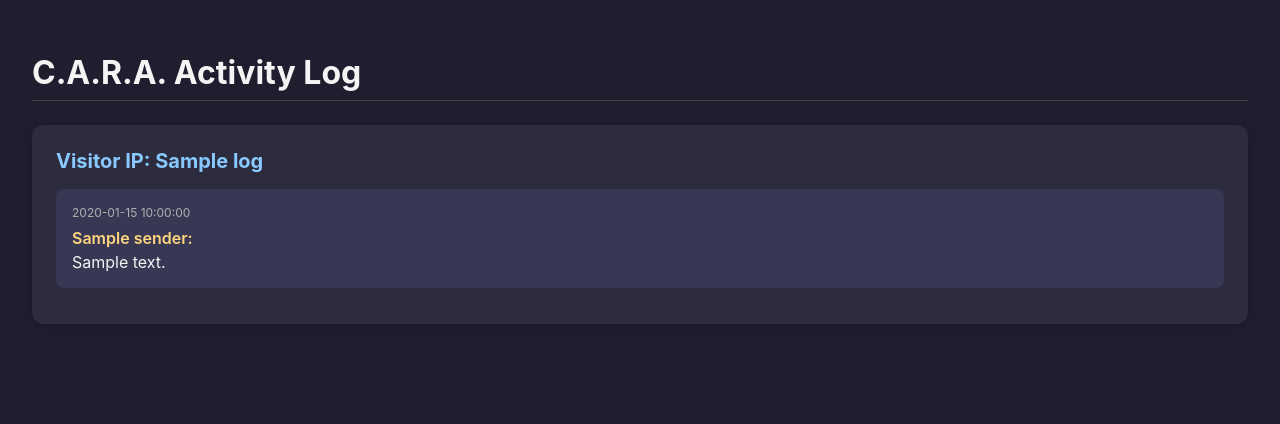
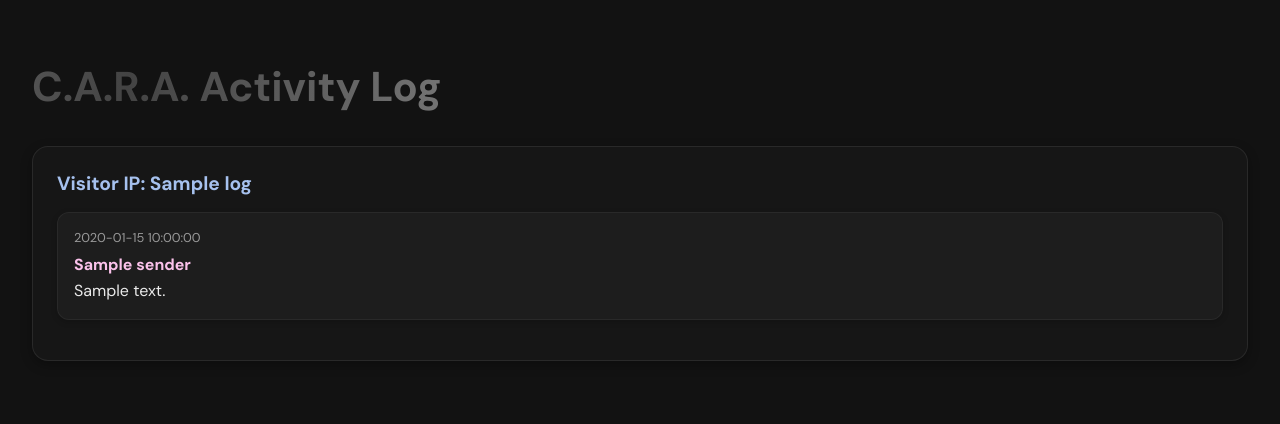
Before and after one commit to datawitchriv/cara-ai-chatbot, a Flask app: template templates/logs.html in a window 1280 px wide. Shown: the top 424 px of the page. Run offline with Flask 3, Linux system fonts and the light colour scheme; the template is opened without the code that fills it: most values are stand-ins (such as "Sample title", 1, 10 or a date in 2020).

Commit message:
Dashboard Restyle

```diff
--- a/templates/logs.html
+++ b/templates/logs.html
@@ -1,58 +1,78 @@
 <!DOCTYPE html>
 <html lang="en">
 <head>
-  <meta charset="UTF-8">
-  <meta name="viewport" content="width=device-width, initial-scale=1.0">
+  <meta charset="UTF-8" />
+  <meta name="viewport" content="width=device-width, initial-scale=1.0" />
   <title>C.A.R.A. Logs Dashboard</title>
+  <link href="https://fonts.googleapis.com/css2?family=Inter:wght@400;500;700&family=DM+Sans:wght@400;500;700&display=swap" rel="stylesheet">
   <style>
     body {
-      font-family: 'Inter', sans-serif;
-      background-color: #1e1e2f;
-      color: #f4f4f4;
+      margin: 0;
       padding: 2rem;
-      margin: 0;
+      font-family: 'DM Sans', 'Inter', sans-serif;
+      background-color: #121212;
+      color: #f1f1f1;
     }
     h1 {
-      font-size: 2rem;
-      margin-bottom: 1.5rem;
-      border-bottom: 1px solid #444;
-      padding-bottom: 0.5rem;
+      font-size: 2.6rem;
+      font-weight: 700;
+      margin-bottom: 2rem;
+      background: linear-gradient(90deg, #444, #fff, #444);
+      background-size: 200% 100%;
+      background-clip: text;
+      -webkit-background-clip: text;
+      color: transparent;
+      -webkit-text-fill-color: transparent;
+      animation: pulseEnergy 12s infinite ease-in-out;
+    }
+    @keyframes pulseEnergy {
+      0% { background-position: -200% 0; opacity: 0.8; }
+      50% { background-position: 200% 0; opacity: 1; }
+      100% { background-position: -200% 0; opacity: 0.8; }
     }
     .ip-section {
       margin-bottom: 2rem;
       padding: 1.5rem;
-      background-color: #2c2c3e;
-      border-radius: 12px;
-      box-shadow: 0 2px 8px rgba(0,0,0,0.2);
+      background: rgba(255, 255, 255, 0.02);
+      border-radius: 16px;
+      border: 1px solid rgba(255, 255, 255, 0.08);
+      box-shadow: 0 4px 12px rgba(0, 0, 0, 0.3);
     }
     .ip-header {
-      font-weight: bold;
-      font-size: 1.25rem;
-      color: #89c9ff;
+      font-weight: 600;
+      font-size: 1.2rem;
+      color: #a6c1ee;
       margin-bottom: 1rem;
     }
     .log-entry {
-      background-color: #383854;
+      background-color: rgba(255, 255, 255, 0.03);
       padding: 1rem;
-      border-radius: 8px;
-      margin-bottom: 0.75rem;
-      transition: background-color 0.3s;
-    }
-    .log-entry:hover {
-      background-color: #444466;
+      border-radius: 12px;
+      margin-bottom: 1rem;
+      border: 1px solid rgba(255, 255, 255, 0.05);
+      box-shadow: 0 2px 6px rgba(0, 0, 0, 0.2);
     }
     .timestamp {
+      font-size: 0.8rem;
+      color: #999;
+      margin-bottom: 0.5rem;
       display: block;
-      font-size: 0.75rem;
-      color: #b0b0b0;
-      margin-bottom: 0.5rem;
     }
     .sender {
-      font-weight: 600;
-      color: #ffd580;
+      font-weight: 700;
+      font-size: 1rem;
+      color: #fbc2eb;
     }
     .message {
       margin-top: 0.25rem;
+      font-size: 1rem;
+      line-height: 1.5;
+      color: #eaeaea;
+    }
+    p {
+      font-size: 1.1rem;
+      color: #aaa;
+      text-align: center;
     }
   </style>
 </head>
@@ -65,7 +85,7 @@
         {% for msg in messages %}
           <div class="log-entry">
             <span class="timestamp">{{ msg.timestamp }}</span>
-            <div class="sender">{{ msg.sender }}:</div>
+            <div class="sender">{{ msg.sender }}</div>
             <div class="message">{{ msg.message }}</div>
           </div>
         {% endfor %}
```
